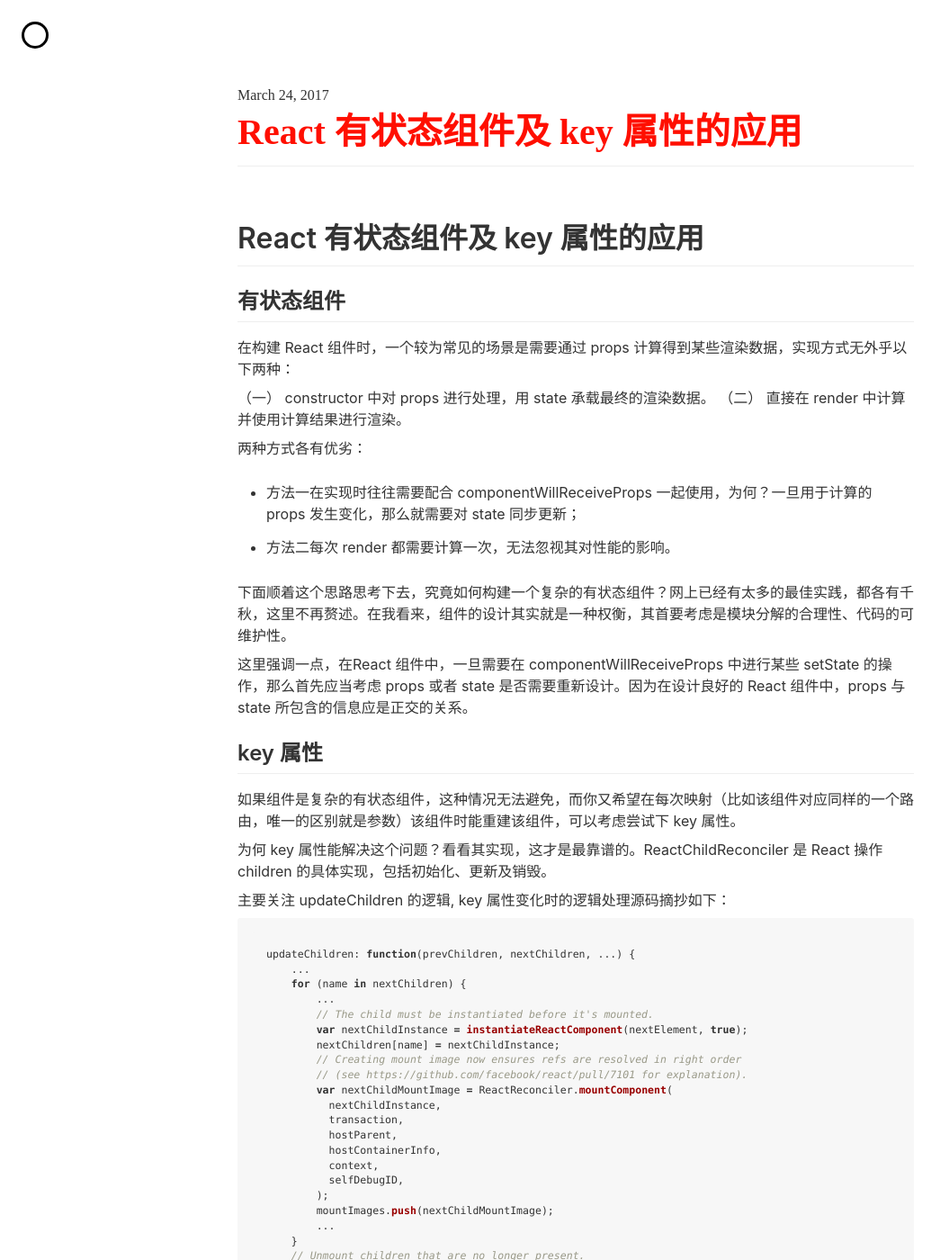
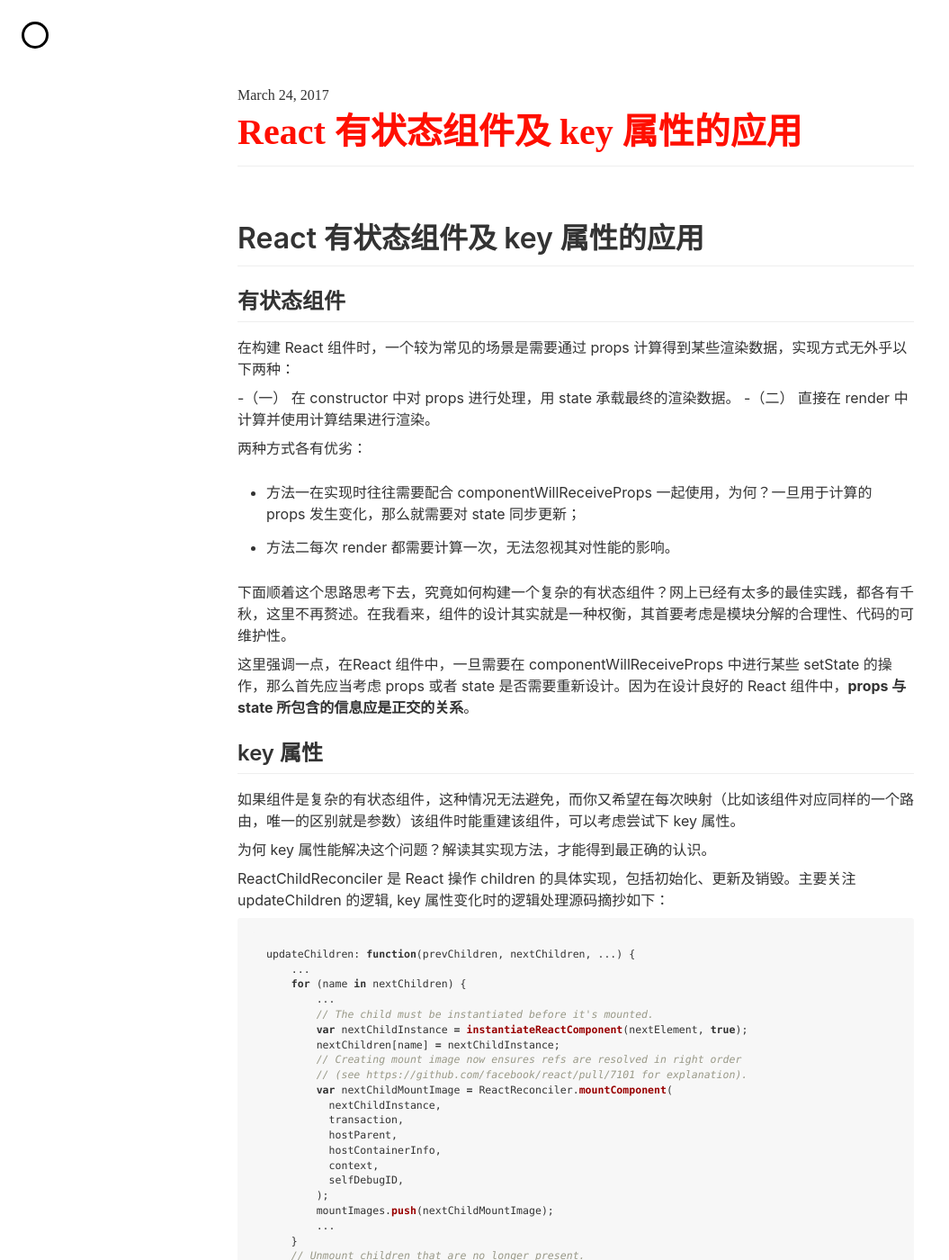
Before and after one commit to alcat2008/alcat2008.github.io, a Jekyll site: the page built from _posts/2017-03-24-react-stateful-component-key.md, in a window 1280 px wide and 1400 px high. Shown: the whole window at 90% size, without its empty margins (0-1055 px from the left). Built offline with Jekyll 4.4.1, drawn with Linux system fonts in a browser that asks for light colours; nearby versions of some CDN libraries; some web fonts are replaced; comment, search, counter and statistics services are not loaded; some of the changed text lies outside the part shown.

Commit message:
docs: update some description

````diff
--- a/_posts/2017-03-24-react-stateful-component-key.md
+++ b/_posts/2017-03-24-react-stateful-component-key.md
@@ -13,8 +13,8 @@
 
 在构建 React 组件时，一个较为常见的场景是需要通过 props 计算得到某些渲染数据，实现方式无外乎以下两种：
 
-（一） constructor 中对 props 进行处理，用 state 承载最终的渲染数据。
-（二） 直接在 render 中计算并使用计算结果进行渲染。
+-（一） 在 constructor 中对 props 进行处理，用 state 承载最终的渲染数据。
+-（二） 直接在 render 中计算并使用计算结果进行渲染。
 
 两种方式各有优劣：
 
@@ -23,15 +23,15 @@
 
 下面顺着这个思路思考下去，究竟如何构建一个复杂的有状态组件？网上已经有太多的最佳实践，都各有千秋，这里不再赘述。在我看来，组件的设计其实就是一种权衡，其首要考虑是模块分解的合理性、代码的可维护性。
 
-这里强调一点，在React 组件中，一旦需要在 componentWillReceiveProps 中进行某些 setState 的操作，那么首先应当考虑 props 或者 state 是否需要重新设计。因为在设计良好的 React 组件中，props 与 state 所包含的信息应是正交的关系。
+这里强调一点，在React 组件中，一旦需要在 componentWillReceiveProps 中进行某些 setState 的操作，那么首先应当考虑 props 或者 state 是否需要重新设计。因为在设计良好的 React 组件中，**props 与 state 所包含的信息应是正交的关系**。
 
 ## key 属性
 
 如果组件是复杂的有状态组件，这种情况无法避免，而你又希望在每次映射（比如该组件对应同样的一个路由，唯一的区别就是参数）该组件时能重建该组件，可以考虑尝试下 key 属性。
 
-为何 key 属性能解决这个问题？看看其实现，这才是最靠谱的。ReactChildReconciler 是 React 操作 children 的具体实现，包括初始化、更新及销毁。
+为何 key 属性能解决这个问题？解读其实现方法，才能得到最正确的认识。
 
-主要关注 updateChildren 的逻辑, key 属性变化时的逻辑处理源码摘抄如下：
+ReactChildReconciler 是 React 操作 children 的具体实现，包括初始化、更新及销毁。主要关注 updateChildren 的逻辑, key 属性变化时的逻辑处理源码摘抄如下：
 
 ```javascript
 updateChildren: function(prevChildren, nextChildren, ...) {
````
Also changed, not shown: other parts of _posts/2017-03-24-react-stateful-component-key.md (+2 -2 lines).
